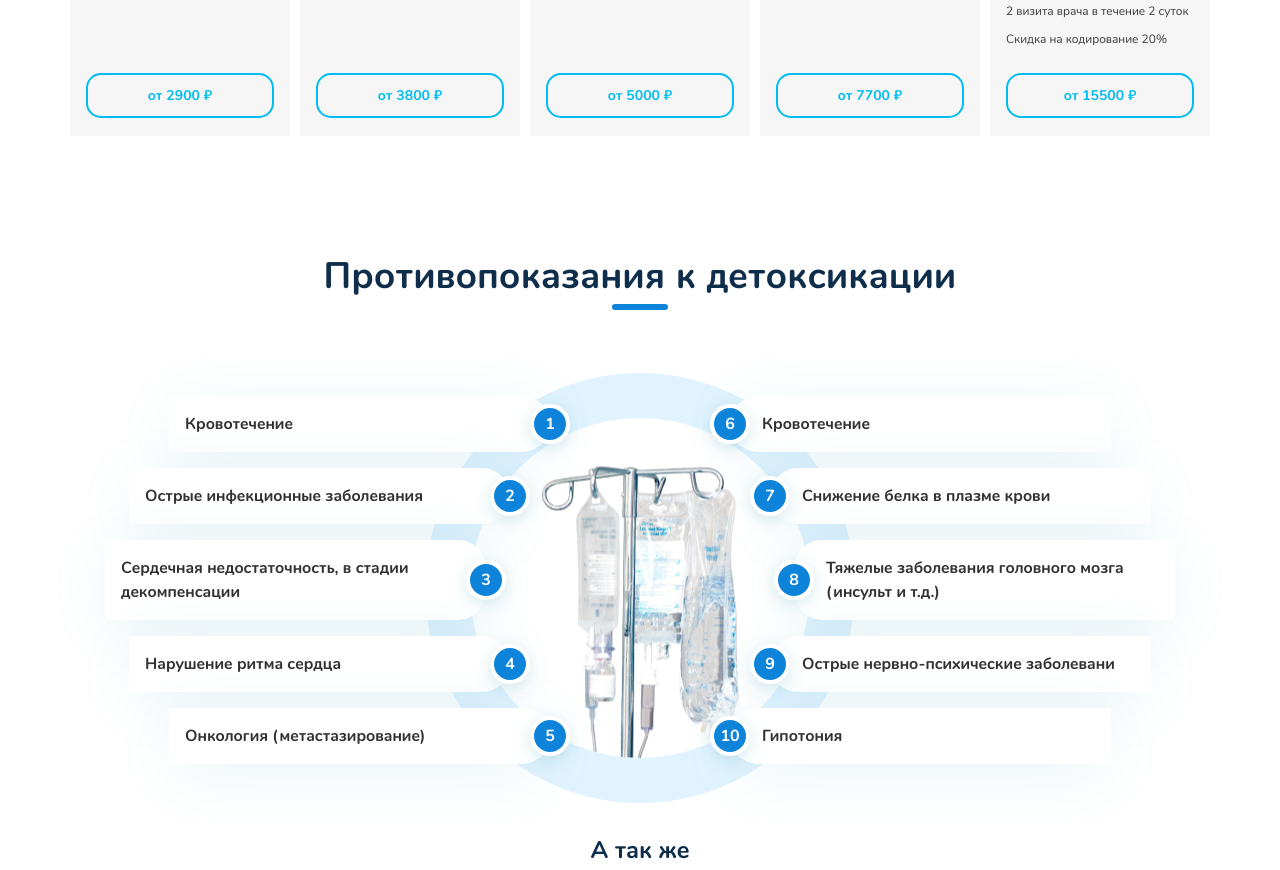
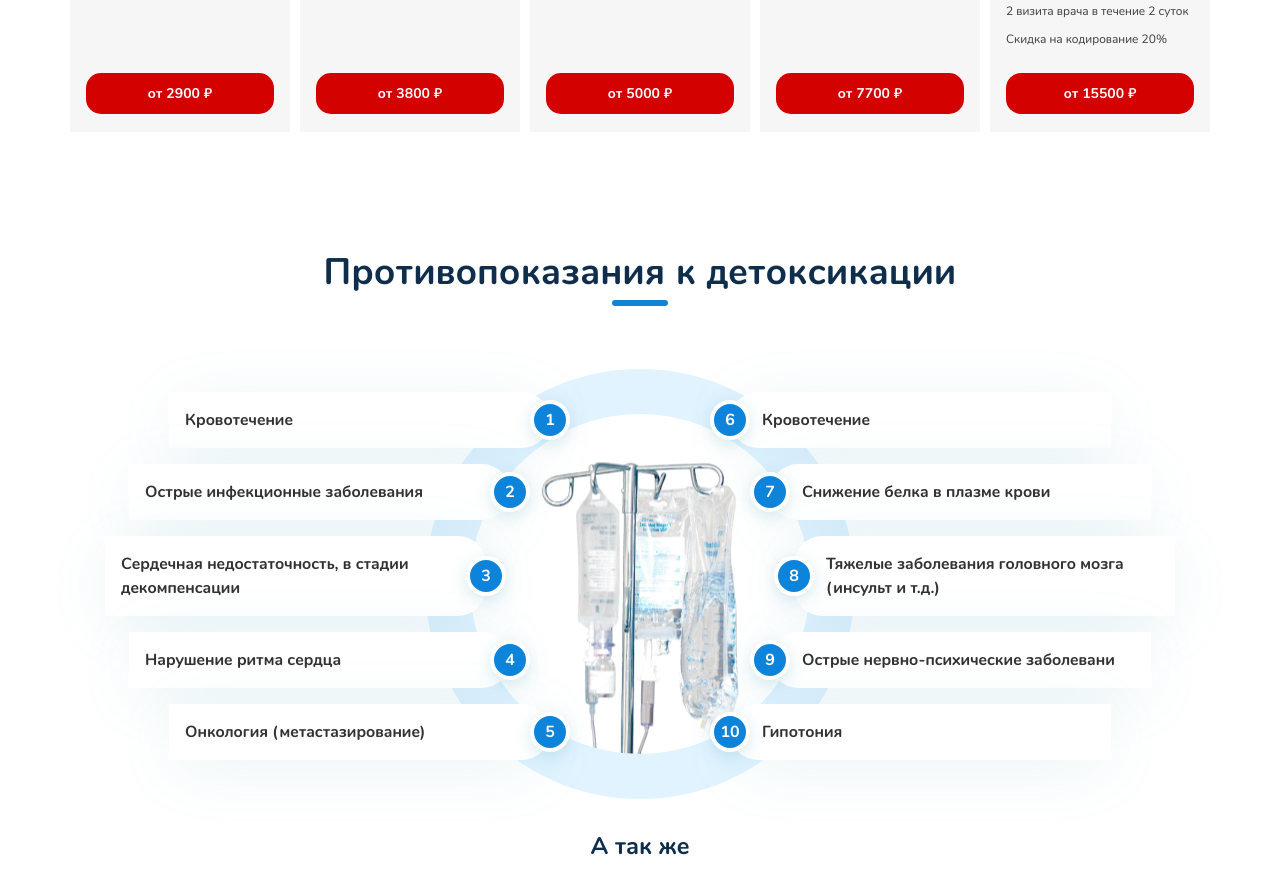
Before and after one commit to Ziggy-Strdst/secret, a plain HTML site: page index.html in a window 1280 px wide. Shown: the part 7529-8399 px from the top of the page. Drawn offline with Linux system fonts and the light colour scheme; files whose address does not match are found by name.

Commit message:
change cards buttons

```diff
--- a/index.html
+++ b/index.html
@@ -1483,11 +1483,11 @@
               </div>
               <div class="droppers-button">
                 <a
-                  class="btn btn--red-icon banner__btn open-modal stocks-link price__btn_bg-transparent"
-                  href="index.html#modalOrder"
+                  class="btn btn--red-icon banner__btn open-modal stocks-link"
+                  href="#modalOrder"
                   tabindex="0"
                 >
-                  <span class="btn__text price__btn_c-blue">от 2900 ₽</span>
+                  <span class="btn__text">от 2900 ₽</span>
                 </a>
               </div>
             </div>
@@ -1515,11 +1515,11 @@
               </div>
               <div class="droppers-button">
                 <a
-                  class="btn btn--red-icon banner__btn open-modal stocks-link price__btn_bg-transparent"
-                  href="index.html#modalOrder"
+                  class="btn btn--red-icon banner__btn open-modal stocks-link"
+                  href="#modalOrder"
                   tabindex="0"
                 >
-                  <span class="btn__text price__btn_c-blue">от 3800 ₽</span>
+                  <span class="btn__text">от 3800 ₽</span>
                 </a>
               </div>
             </div>
@@ -1546,11 +1546,11 @@
               </div>
               <div class="droppers-button">
                 <a
-                  class="btn btn--red-icon banner__btn open-modal stocks-link price__btn_bg-transparent"
-                  href="index.html#modalOrder"
+                  class="btn btn--red-icon banner__btn open-modal stocks-link"
+                  href="#modalOrder"
                   tabindex="0"
                 >
-                  <span class="btn__text price__btn_c-blue">от 5000 ₽</span>
+                  <span class="btn__text">от 5000 ₽</span>
                 </a>
               </div>
             </div>
@@ -1579,11 +1579,11 @@
               </div>
               <div class="droppers-button">
                 <a
-                  class="btn btn--red-icon banner__btn open-modal stocks-link price__btn_bg-transparent"
-                  href="index.html#modalOrder"
+                  class="btn btn--red-icon banner__btn open-modal stocks-link"
+                  href="#modalOrder"
                   tabindex="0"
                 >
-                  <span class="btn__text price__btn_c-blue">от 7700 ₽</span>
+                  <span class="btn__text">от 7700 ₽</span>
                 </a>
               </div>
             </div>
@@ -1612,11 +1612,11 @@
               </div>
               <div class="droppers-button">
                 <a
-                  class="btn btn--red-icon banner__btn open-modal stocks-link price__btn_bg-transparent"
-                  href="index.html#modalOrder"
+                  class="btn btn--red-icon banner__btn open-modal stocks-link"
+                  href="#modalOrder"
                   tabindex="0"
                 >
-                  <span class="btn__text price__btn_c-blue">от 15500 ₽</span>
+                  <span class="btn__text">от 15500 ₽</span>
                 </a>
               </div>
             </div>
```
